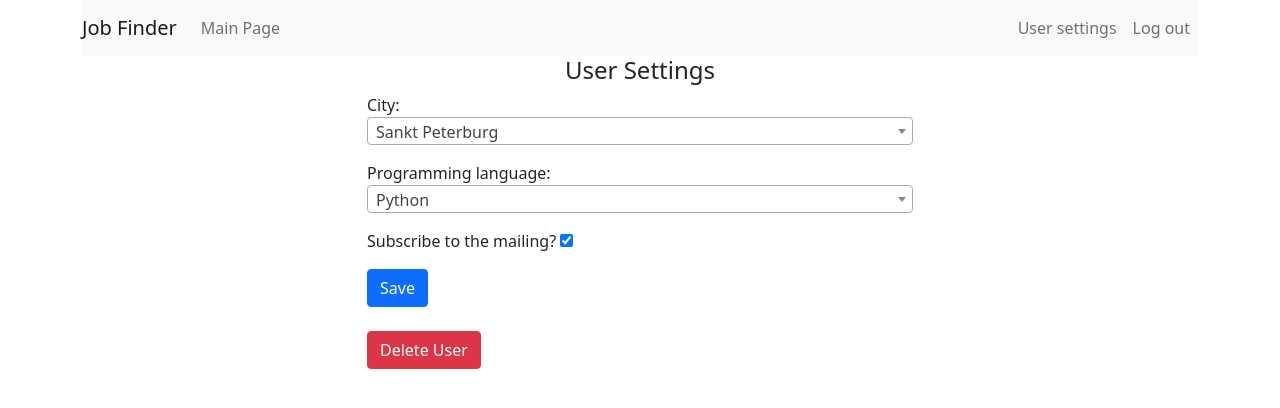
After one commit to Picer-Kerest/Data-collection-service-Django, a Django app: page /accounts/update/ in a window 1280 px wide. The commit adds this page. Shown: the top 408 px of the page. Run offline with Django 4.2, Linux system fonts and the light colour scheme; a user stored in the database is signed in; data comes from the database, SQL or seed files in the repository; both versions use the stored data as it was after the commit; some libraries are stand-ins or nearby versions.

Commit message:
User settings

```diff
--- a/accounts/forms.py
+++ b/accounts/forms.py
@@ -71,7 +71,7 @@ class UserUpdateForm(forms.Form):
                                       to_field_name='slug', required=True,
                                       widget=forms.Select(attrs={
                                           'class': 'form-control js-example-basic-single'}))
-    send_email = forms.BooleanField(required=False, widget=forms.CheckboxInput, label='Subscribe to the newsletter?')
+    send_email = forms.BooleanField(required=False, widget=forms.CheckboxInput, label='Subscribe to the mailing?')
 
     class Meta:
         model = User
--- a/accounts/models.py
+++ b/accounts/models.py
@@ -32,7 +32,6 @@ class MyUserManager(BaseUserManager):
         user.is_admin = True
         user.save(using=self._db)
         return user
-
 
 
 class MyUser(AbstractBaseUser):
--- /dev/null
+++ b/accounts/templates/accounts/update.html
@@ -0,0 +1,30 @@
+{% extends 'base.html' %}
+
+{% load static %}
+
+{% block title %}
+User Settings
+{% endblock %}
+
+{% block content %}
+
+
+<div class="box-parent">
+    <div class="row">
+        <div class="col-md-6 mx-auto">
+            <h4 align="center">User Settings</h4>
+            <form method="POST" action="">{% csrf_token %}
+                <div class="form-group">
+                    {{ form.as_p }}
+                </div>
+                <button type="submit" class="btn btn-primary">Save</button><br><br>
+            </form>
+            <form method="POST" action="{% url 'accounts:delete' %}">{% csrf_token %}
+                <button type="submit" class="btn btn-danger">Delete User</button><br><br>
+            </form>
+        </div>
+    </div>
+</div>
+
+
+{% endblock %}
--- a/accounts/urls.py
+++ b/accounts/urls.py
@@ -9,4 +9,6 @@ urlpatterns = [
     path('login/', views.login_view, name='login'),
     path('logout/', views.logout_view, name='logout'),
     path('register/', views.register_view, name='register'),
+    path('update/', views.update_view, name='update'),
+    path('delete/', views.delete_view, name='delete'),
 ]
--- a/accounts/views.py
+++ b/accounts/views.py
@@ -1,6 +1,10 @@
 from django.shortcuts import render, redirect
-from django.contrib.auth import authenticate, login, logout
+from django.contrib.auth import authenticate, login, logout, get_user_model
 from .forms import UserLoginForm, UserRegistrationForm, UserUpdateForm
+from django.contrib import messages
+
+
+User = get_user_model()
 
 
 def login_view(request):
@@ -26,6 +30,7 @@ def register_view(request):
         new_user = form.save(commit=False)
         new_user.set_password(form.cleaned_data['password1'])
         new_user.save()
+        messages.success(request, 'The user has been added to the system')
         return render(request, 'accounts/register_done.html', {'new_user': new_user})
     return render(request, 'accounts/register.html', {'form': form})
 
@@ -34,8 +39,30 @@ def update_view(request):
     if request.user.is_authenticated:
         user = request.user
         if request.method == 'POST':
-            pass
-        else:
-            pass
+            form = UserUpdateForm(request.POST)
+            if form.is_valid():
+                data = form.cleaned_data
+                user.city = data['city']
+                user.language = data['language']
+                user.send_email = data['send_email']
+                user.save()
+                messages.success(request, 'The information has been updated')
+                return redirect('accounts:update')
+        form = UserUpdateForm(initial={
+            'city': user.city,
+            'language': user.language,
+            'send_email': user.send_email,
+        })
+        return render(request, 'accounts/update.html', {'form': form})
     else:
         return redirect('accounts:login')
+
+
+def delete_view(request):
+    if request.user.is_authenticated:
+        user = request.user
+        if request.method == 'POST':
+            qs = User.objects.get(pk=user.pk)
+            qs.delete()
+            messages.error(request, 'The user was deleted')
+    return redirect('home')
--- a/scraping/models.py
+++ b/scraping/models.py
@@ -8,6 +8,7 @@ def default_urls():
         'habr': '',
         'hh': '',
     }
+
 
 class City(models.Model):
     name = models.CharField(max_length=60, verbose_name='Name of the city', unique=True)
@@ -20,7 +21,6 @@ class City(models.Model):
 
     def __str__(self):
         return self.name
-
 
     def save(self, *args, **kwargs):
         if not self.slug:
@@ -44,6 +44,7 @@ class Language(models.Model):
         if not self.slug:
             self.slug = from_cyrillic_to_eng(str(self.name))
         super().save(*args, **kwargs)
+
 
 class Vacancy(models.Model):
     url = models.URLField(unique=True)
--- a/scraping/parsers.py
+++ b/scraping/parsers.py
@@ -14,7 +14,6 @@ headers = [
     ]
 
 __all__ = ('habr', 'hh')
-
 
 
 def habr(url, city=None, language=None):
@@ -74,7 +73,6 @@ def habr(url, city=None, language=None):
     return jobs, errors
 
 
-
 def hh(url, city=None, language=None):
     #   HH.RU
     jobs = []
@@ -120,7 +118,6 @@ def hh(url, city=None, language=None):
     return jobs, errors
 
 
-
 if __name__ == '__main__':
     # url = 'https://spb.hh.ru/search/vacancy?no_magic=true&L_save_area=true&text=python&area=2&salary=&currency_code=RUR&experience=doesNotMatter&order_by=relevance&search_period=0&items_on_page=20'
     url = 'https://career.habr.com/vacancies?q=python&type=all'
--- a/scraping/views.py
+++ b/scraping/views.py
@@ -2,7 +2,6 @@ from django.core.paginator import Paginator
 from django.shortcuts import render
 from .models import Vacancy
 from .forms import FindForm
-
 
 
 def home_view(request):
--- a/scraping_service/settings.py
+++ b/scraping_service/settings.py
@@ -119,6 +119,7 @@ USE_TZ = True
 # https://docs.djangoproject.com/en/4.1/howto/static-files/
 
 STATIC_URL = 'static/'
+STATIC_ROOT = f'{BASE_DIR}/static'
 
 # Default primary key field type
 # https://docs.djangoproject.com/en/4.1/ref/settings/#default-auto-field
--- a/templates/base.html
+++ b/templates/base.html
@@ -1,3 +1,5 @@
+{% load static %}
+
 <!doctype html>
 <html lang="en">
   <head>
@@ -8,9 +10,11 @@
     <!-- Bootstrap CSS -->
     <link href="https://cdn.jsdelivr.net/npm/bootstrap@5.0.2/dist/css/bootstrap.min.css" rel="stylesheet" integrity="sha384-EVSTQN3/azprG1Anm3QDgpJLIm9Nao0Yz1ztcQTwFspd3yD65VohhpuuCOmLASjC" crossorigin="anonymous">
     <link href="https://cdn.jsdelivr.net/npm/select2@4.1.0-rc.0/dist/css/select2.min.css" rel="stylesheet" />
+    <link rel="stylesheet" href="{% static 'accounts/custom.css' %}">
     <title>{% block title %}Job Finder{% endblock %}</title>
   </head>
   <body>
+
 
   <div class="container">
   <nav class="navbar navbar-expand-lg navbar-light bg-light">
@@ -21,11 +25,15 @@
     <div class="collapse navbar-collapse" id="navbarNav">
       <ul class="navbar-nav">
         <li class="nav-item active">
-          <a class="nav-link" href="{% url 'home' %}">Home <span class="sr-only">(current)</span></a>
+          <a class="nav-link" href="{% url 'home' %}">Main Page<span class="sr-only"></span></a>
         </li>
+      </ul>
 
-
+      <ul class="navbar-nav ms-auto">
         {% if user.is_authenticated %}
+          <li class="nav-item">
+            <a class="nav-link" href="{% url 'accounts:update' %}">User settings</a>
+          </li>
           <li class="nav-item">
             <a class="nav-link" href="{% url 'accounts:logout' %}">Log out</a>
           </li>
@@ -42,10 +50,35 @@
   </nav>
   </div>
 
+
+  <div class="container">
+     <div class="row">
+        <div class="col-md-8 mx-auto">
+          {% if messages %}
+                {% for message in messages %}
+                  {% if message.level == DEFAULT_MESSAGE_LEVELS.ERROR %}
+                    <div class="alert alert-danger alert-dismissible fade show" role="alert">
+                      {{ message }}
+                      <button type="button" class="btn-close" data-bs-dismiss="alert" aria-label="Close"></button>
+                    </div>
+                    {% else %}
+                    <div class="alert alert-success alert-dismissible fade show" role="alert">
+                      {{ message }}
+                      <button type="button" class="btn-close" data-bs-dismiss="alert" aria-label="Close"></button>
+                    </div>
+                    {% endif %}
+                {% endfor %}
+          {% endif %}
+        </div>
+     </div>
+  </div>
+
+
   <div class="container">
     {% block content %}
     {% endblock %}
   </div>
+
 
     <!-- Optional JavaScript; choose one of the two! -->
 
```
Also changed, not shown: accounts/static/accounts/custom.css (added, +7 -0 lines), db.sqlite3.
